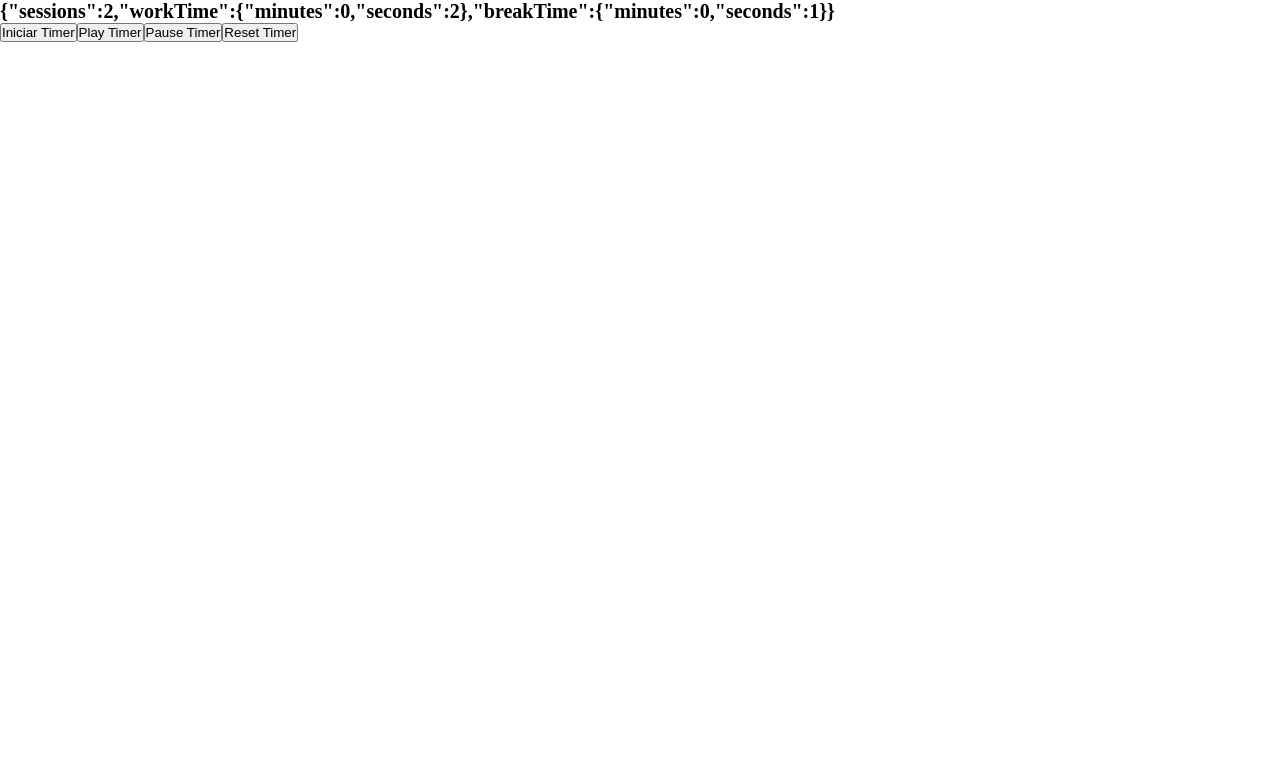
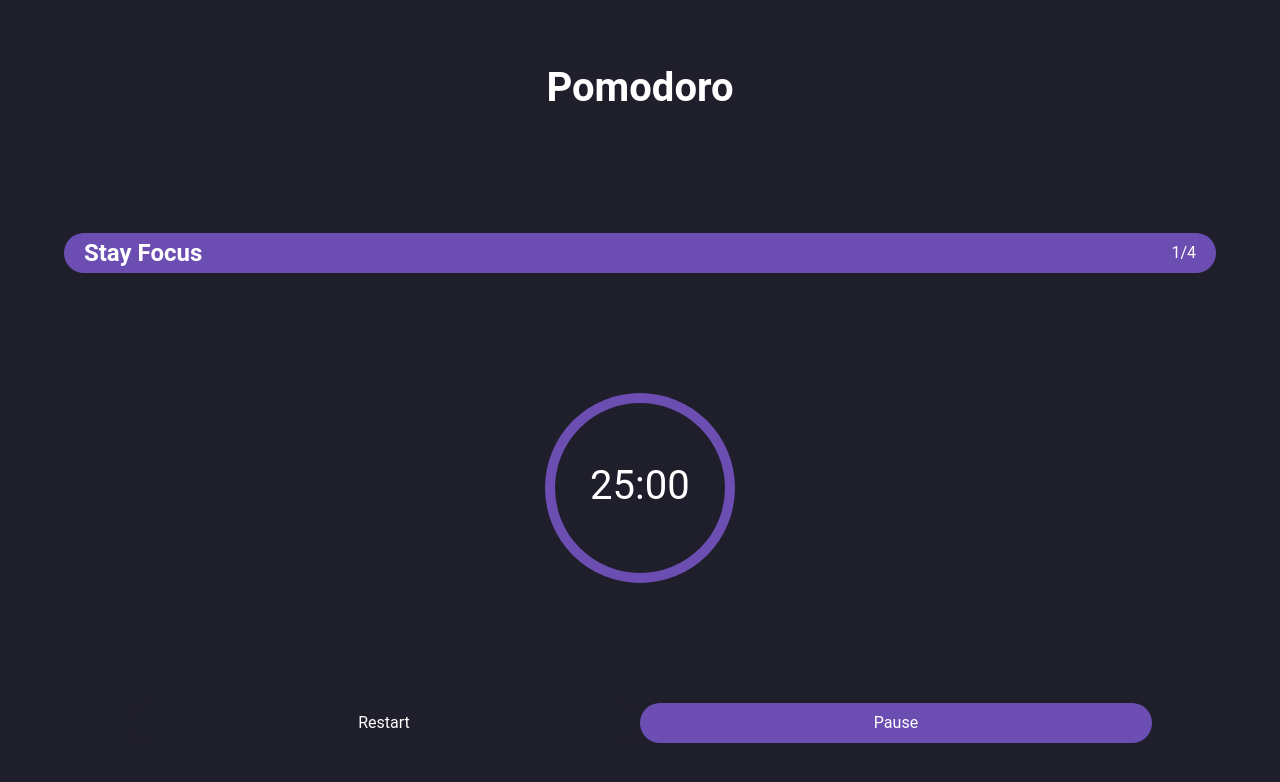
Before and after one commit to Wesley-Nunes/pomodoro, a React (Create React App) app: page /work-time in a window 1280 px wide. Shown: the top 782 px of the page. Built offline with nearby package versions, Linux system fonts and the light colour scheme.

Commit message:
feat: Add getValues

```diff
--- a/src/App.jsx
+++ b/src/App.jsx
@@ -1,51 +1,14 @@
-import React, { useState, useEffect } from 'react';
+import React from 'react';
 
-import { BrowserRouter, Timer } from './services';
+import { BrowserRouter, Router } from './services';
 
 import CssReset from './CssReset';
-
-const timerValues = {
-  sessions: 2,
-  workTime: { minutes: 0, seconds: 2 },
-  breakTime: { minutes: 0, seconds: 1 },
-};
-const myTimer = new Timer(timerValues);
-
-function Pomo() {
-  const [values, setValues] = useState(myTimer.values);
-
-  useEffect(() => {
-    setInterval(() => {
-      setValues({
-        sessions: myTimer.values.sessions,
-        workTime: {
-          minutes: myTimer.values.workTime.minutes,
-          seconds: myTimer.values.workTime.seconds,
-        },
-        breakTime: {
-          minutes: myTimer.values.breakTime.minutes,
-          seconds: myTimer.values.breakTime.seconds,
-        },
-      });
-    }, 1000);
-  }, [myTimer.values]);
-
-  return (
-    <>
-      <h1>{JSON.stringify(values)}</h1>
-      <button type="button" onClick={() => myTimer.start()}>Iniciar Timer</button>
-      <button type="button" onClick={() => myTimer.start()}>Play Timer</button>
-      <button type="button" onClick={() => myTimer.stop()}>Pause Timer</button>
-      <button type="button" onClick={() => myTimer.reset()}>Reset Timer</button>
-    </>
-  );
-}
 
 function App() {
   return (
     <BrowserRouter>
+      <Router />
       <CssReset />
-      <Pomo />
     </BrowserRouter>
   );
 }
--- a/src/index.jsx
+++ b/src/index.jsx
@@ -1,11 +1,15 @@
 import React from 'react';
 import ReactDOM from 'react-dom';
+
+import { TimerProvider } from './services';
 
 import App from './App';
 
 ReactDOM.render(
   <React.StrictMode>
-    <App />
+    <TimerProvider>
+      <App />
+    </TimerProvider>
   </React.StrictMode>,
   document.getElementById('root'),
 );
--- a/src/services/index.jsx
+++ b/src/services/index.jsx
@@ -1,2 +1,3 @@
 export { BrowserRouter, Link, Router } from './router/Router';
+export { TimerProvider, useTimer } from './state/stateTimer';
 export { default as Timer } from './timer/Timer';
--- /dev/null
+++ b/src/services/state/stateTimer.jsx
@@ -0,0 +1,58 @@
+import React, {
+  createContext, useContext, useState, useEffect,
+} from 'react';
+
+import PropTypes from 'prop-types';
+
+import Timer from '../timer/Timer';
+
+const TimerContext = createContext({});
+
+const timerValues = {
+  sessions: 4,
+  workTime: { minutes: 25, seconds: 0 },
+  breakTime: { minutes: 5, seconds: 0 },
+};
+const timer = new Timer(timerValues);
+
+function TimerProvider({ children }) {
+  const [values, setValues] = useState(timerValues);
+
+  useEffect(() => {
+    window.setInterval(() => {
+      setValues({
+        sessions: timer.values.sessions,
+        workTime: {
+          minutes: timer.values.workTime.minutes,
+          seconds: timer.values.workTime.seconds,
+        },
+        breakTime: {
+          minutes: timer.values.breakTime.minutes,
+          seconds: timer.values.breakTime.seconds,
+        },
+      });
+    }, 1000);
+  }, []);
+
+  const getValues = () => values;
+
+  const publicActions = {
+    getValues,
+  };
+
+  return (
+    <TimerContext.Provider value={publicActions}>
+      {children}
+    </TimerContext.Provider>
+  );
+}
+
+TimerProvider.propTypes = {
+  children: PropTypes.element.isRequired,
+};
+
+function useTimer() {
+  return useContext(TimerContext);
+}
+
+export { TimerProvider, useTimer };
```
